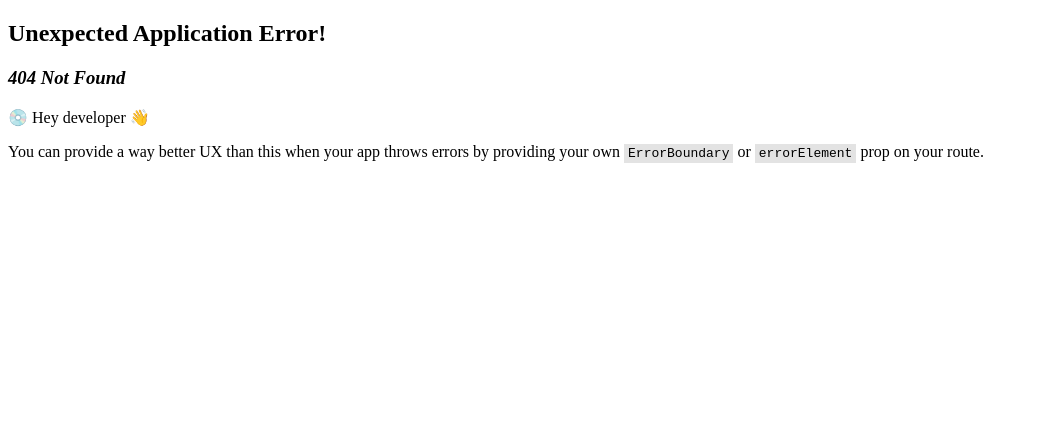
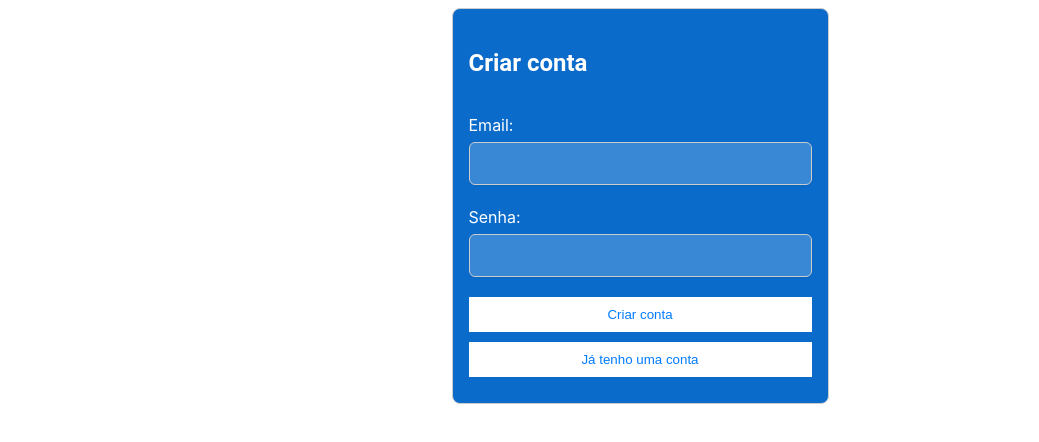
Before and after one commit to italosilva01/Receitex-WEB, a React (Vite) app: page /signup in a window 1280 px wide. Before the commit this address had no page. Shown: the top 442 px of the page, without its empty margins (0-1039 px from the left). Built offline with nearby package versions, Linux system fonts and the light colour scheme.

Commit message:
adicionando telas estaticas

```diff
--- /dev/null
+++ b/src/components/Page/Sign/SignUp.module.css
@@ -0,0 +1,49 @@
+/* SignUp.module.css */
+.signup-container {
+    padding: 20px;
+    border: 1px solid #ccc;
+    max-width: 400px;
+    margin: 0 auto;
+    text-align: left;
+    border-radius: 10px;
+  }
+
+  .signup-title {
+    font-family: 'Roboto', sans-serif;
+    font-size: 24px;
+    margin-bottom: 20px;
+  }
+
+  .input-field {
+    display: flex;
+    flex-direction: column;
+    margin-bottom: 20px;
+  }
+
+  .input-label {
+    color: #fff;
+    margin-bottom: 5px;
+  }
+
+  .input {
+    padding: 10px;
+    border: 1px solid #ccc;
+  }
+
+  .button-container {
+    display: flex;
+    flex-direction: column;
+  }
+
+  .button {
+    background-color: #fff;
+    color: #007bff;
+    padding: 10px 20px;
+    border: none;
+    cursor: pointer;
+    margin-bottom: 10px;
+  }
+
+  .button:hover {
+    background-color: #0056b3;
+  }
--- /dev/null
+++ b/src/components/Page/Sign/cadastro.tsx
@@ -0,0 +1,74 @@
+import { useState } from 'react'
+import styles from './SignUp.module.css';
+import Input from '@mui/joy/Input';
+import Card from '@mui/joy/Card';
+
+
+
+
+function SignUp() {
+    const [formData, setFormData] = useState({
+      email: '',
+      senha: '',
+    });
+
+    const handleChange = (e: React.ChangeEvent<HTMLInputElement>) => {
+      const { name, value } = e.target;
+      setFormData({
+        ...formData,
+        [name]: value,
+      });
+    };
+
+    const handleSubmit = (e: React.FormEvent) => {
+      e.preventDefault();
+      // Lógica para enviar os dados do formulário para o servidor ou realizar outras ações
+    };
+
+    return (
+
+        <Card variant="solid" color="primary" invertedColors sx={{ maxWidth: 343}} className={styles['signup-container']}>
+          <h2 className={styles['signup-title']}>Criar conta</h2>
+          <form onSubmit={handleSubmit}>
+            <div className={styles['input-field']}>
+              <label htmlFor="email" className={styles['input-label']}>
+                Email:
+              </label>
+              <Input
+                size="sm"
+                type="email"
+                id="email"
+                name="email"
+                value={formData.email}
+                onChange={handleChange}
+                className={styles['input']}
+                variant="soft"
+              />
+            </div>
+            <div className={styles['input-field']}>
+              <label htmlFor="senha" className={styles['input-label']}>
+                Senha:
+              </label>
+              <Input
+                size="sm"
+                type="password"
+                id="senha"
+                name="senha"
+                value={formData.senha}
+                onChange={handleChange}
+                className={styles['input']}
+                variant="soft"
+              />
+            </div>
+            <div className={styles['button-container']}>
+              <button className={styles['button']} type="submit">
+                Criar conta
+              </button>
+              <button className={styles['button']}>Já tenho uma conta</button>
+            </div>
+          </form>
+        </Card>
+    );
+  }
+
+  export default SignUp;
--- /dev/null
+++ b/src/components/Page/Sign/login.tsx
@@ -0,0 +1,74 @@
+import { useState } from 'react'
+import styles from './SignUp.module.css';
+import Input from '@mui/joy/Input';
+import Card from '@mui/joy/Card';
+
+
+
+
+function SignIn() {
+    const [formData, setFormData] = useState({
+      email: '',
+      senha: '',
+    });
+
+    const handleChange = (e: React.ChangeEvent<HTMLInputElement>) => {
+      const { name, value } = e.target;
+      setFormData({
+        ...formData,
+        [name]: value,
+      });
+    };
+
+    const handleSubmit = (e: React.FormEvent) => {
+      e.preventDefault();
+      // Lógica para enviar os dados do formulário para o servidor ou realizar outras ações
+    };
+
+    return (
+
+        <Card variant="solid" color="primary" invertedColors sx={{ maxWidth: 343}} className={styles['signup-container']}>
+          <h2 className={styles['signup-title']}>Login</h2>
+          <form onSubmit={handleSubmit}>
+            <div className={styles['input-field']}>
+              <label htmlFor="email" className={styles['input-label']}>
+                Email:
+              </label>
+              <Input
+                size="sm"
+                type="email"
+                id="email"
+                name="email"
+                value={formData.email}
+                onChange={handleChange}
+                className={styles['input']}
+                variant="soft"
+              />
+            </div>
+            <div className={styles['input-field']}>
+              <label htmlFor="senha" className={styles['input-label']}>
+                Senha:
+              </label>
+              <Input
+                size="sm"
+                type="password"
+                id="senha"
+                name="senha"
+                value={formData.senha}
+                onChange={handleChange}
+                className={styles['input']}
+                variant="soft"
+              />
+            </div>
+            <div className={styles['button-container']}>
+              <button className={styles['button']} type="submit">
+                Login
+              </button>
+              <button className={styles['button']}>Não tenho conta</button>
+            </div>
+          </form>
+        </Card>
+    );
+  }
+
+  export default SignIn;
```
Also changed, not shown: src/main.tsx (+10 -0 lines).
